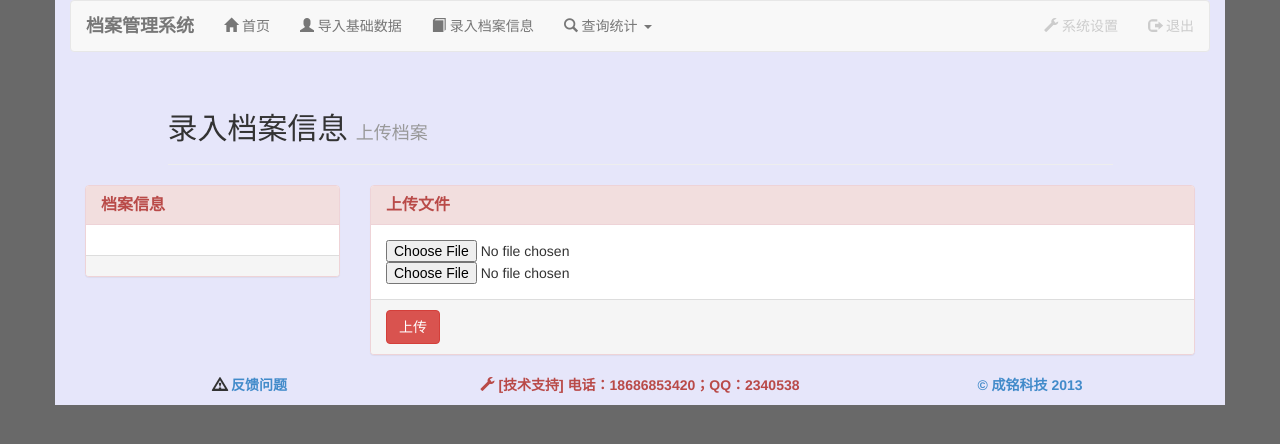
After one commit to Ovaphlow/cmtech, a Flask app: page /shangchuan in a window 1280 px wide. The commit adds this page. Shown: the top 444 px of the page. Run offline with Flask 2, Linux system fonts and the light colour scheme.

Commit message:
Signed-off-by: Ovaphlow <jsfreecss@163.com>

```diff
--- a/archieve/globalvars.py
+++ b/archieve/globalvars.py
@@ -6,13 +6,18 @@ jinja_env = jinja2.Environment(
   loader=jinja2.FileSystemLoader(os.path.dirname(__file__)))
 
 cnx_cfg = {
-  'user': 'root',
-  'password': 'dsdfjk',
-  'host': '127.0.0.1',
+  'user': 'cmtech',
+  'password': 'cmtech.1123',
+  'host': '125.211.221.215',
   'database': 'cm_archieve',
 }
 
 G_UPLOAD_PATH = 'static/upload'
+ALLOWED_EXT = set(['jpg', 'png', 'bmp'])
 
 def get_time():
   return time.strftime('%Y-%m-%d %H:%M:%S',time.localtime(time.time()))
+
+def check_ext(file_name):
+  return '.' in file_name and \
+    file_name.rsplit('.', 1)[1] in ALLOWED_EXT
--- a/archieve/main.py
+++ b/archieve/main.py
@@ -2,7 +2,7 @@
 from flask import Flask, request
 import os
 import globalvars
-import index, daoru, luru, saomiao, dangan
+import index, daoru, luru, saomiao, shangchuan, dangan
 from werkzeug import secure_filename
 
 app = Flask(__name__)
@@ -34,7 +34,17 @@ def luru_page():
 
 @app.route('/saomiao', methods=['GET', 'POST'])
 def saomiao_page():
-  return saomiao.get()
+  if request.method == 'POST':
+    return saomiao.post()
+  else:
+    return saomiao.get()
+
+@app.route('/shangchuan', methods=['GET', 'POST'])
+def shangchuan_page():
+  if request.method == 'POST':
+    return shangchuan.post()
+  else:
+    return shangchuan.get()
 
 @app.route('/dangan/<id>')
 def dangan_page(id):
--- /dev/null
+++ b/archieve/shangchuan.py
@@ -0,0 +1,19 @@
+# -*- coding=UTF-8 -*-
+import globalvars
+import mysql.connector
+import os
+from flask import request
+from werkzeug import secure_filename
+
+def get():
+  template = globalvars.jinja_env.get_template('template/shangchuan.html')
+  return template.render()
+
+def post():
+  files_list = request.files.getlist('file')
+  for f in files_list:
+    if f and globalvars.check_ext(f.filename):
+      filename = secure_filename(f.filename)
+      f.save(os.path.join(globalvars.G_UPLOAD_PATH, filename))
+  template = globalvars.jinja_env.get_template('template/shangchuan.html')
+  return template.render()
--- /dev/null
+++ b/archieve/template/shangchuan.html
@@ -0,0 +1,40 @@
+{% extends "template/base.html" %}
+{% block content %}
+    <div class="row">
+      <div class="col-md-10 col-md-offset-1">
+        <div class="page-header">
+          <h2>录入档案信息 <small>上传档案</small></h2>
+        </div>
+      </div>
+    </div>
+    <div class="col-md-3">
+      <div class="panel panel-danger">
+        <div class="panel-heading">
+          <h3 class="panel-title"><strong>档案信息</strong></h3>
+        </div>
+        <div class="panel-body">
+        </div>
+        <div class="panel-footer">
+        </div>
+      </div>
+    </div>
+    <div class="col-md-9">
+    <form role="form" action="/shangchuan" method="post"
+      enctype="multipart/form-data">
+      <div class="panel panel-danger">
+        <div class="panel-heading">
+          <h3 class="panel-title"><strong>上传文件</strong></h3>
+        </div>
+        <div class="panel-body">
+          <input type="file" name="file">
+          <input type="file" name="file">
+        </div>
+        <div class="panel-footer">
+          <button type="submit" class="btn btn-danger">
+            上传
+          </button>
+        </div>
+      </div>
+    </form>
+    </div>
+{% endblock %}
```
Also changed, not shown: archieve/saomiao.py (+6 -2 lines), archieve/template/saomiao.html (+13 -0 lines).
